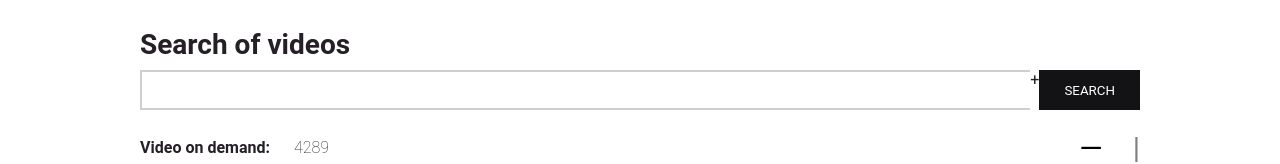
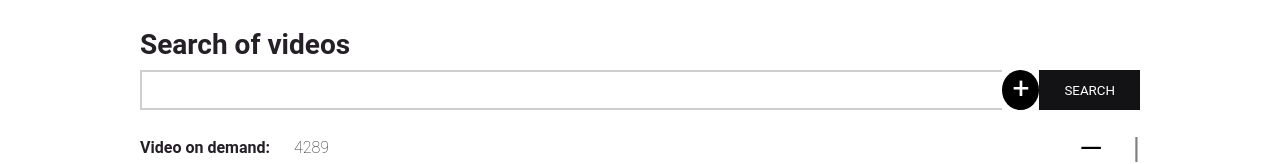
Before and after one commit to posternaka/youtube-app, a React (Create React App) app: page / in a window 1280 px wide. Shown: the part 150-314 px from the top of the page. Built offline with nearby package versions, Linux system fonts and the light colour scheme.

Commit message:
added an action to add an item to favorites

```diff
--- a/src/pages/Home.tsx
+++ b/src/pages/Home.tsx
@@ -27,7 +27,7 @@ const Home: React.FC = () => {
         <h2>Search of videos</h2>
         <div className='block_search'>
           <input className='input_search' value={value} onChange={(e: any) => setValue(e.target.value)} type="text" />
-          <p >+</p>
+          <p className='plus' >+</p>
           <button className='but' onClick={() => dispatch(fetchPizza(value))} >SEARCH</button>
         </div>
         <div className='information'>
--- a/src/redux/video/slice.ts
+++ b/src/redux/video/slice.ts
@@ -1,6 +1,6 @@
 import { createSlice, PayloadAction } from '@reduxjs/toolkit';
 import { fetchPizza } from './asyncAction';
-import { IVideoSlice, YouTubeVideo, Status } from './types';
+import { IVideoSlice, YouTubeVideo, Status, Request } from './types';
 import { v4 as uuidv4 } from 'uuid';
 
 
@@ -23,6 +23,9 @@ const pizzaSlice = createSlice({
         setData(state, action: PayloadAction<YouTubeVideo[]>) {
             state.items = action.payload;
         },
+        setFavorites(state, action: PayloadAction<Request[]>) {
+            state.favoriteRequest = state.favoriteRequest.push(action.payload);
+        },
     },
     extraReducers: (builder) => {
         builder
--- a/src/styles/style.scss
+++ b/src/styles/style.scss
@@ -319,3 +319,20 @@ body {
       transform: translateY(0);
     }
   }
+
+
+  .plus {
+    color: #fff;
+    border-radius: 50%;
+    background: #000;
+    font-size: 30px;
+    text-align: center;
+    margin: 0;
+    padding-right: 10px;
+    padding-left: 10px;
+    cursor: pointer;
+
+    &:hover {
+        background: #13131584;
+    }
+  }
```
